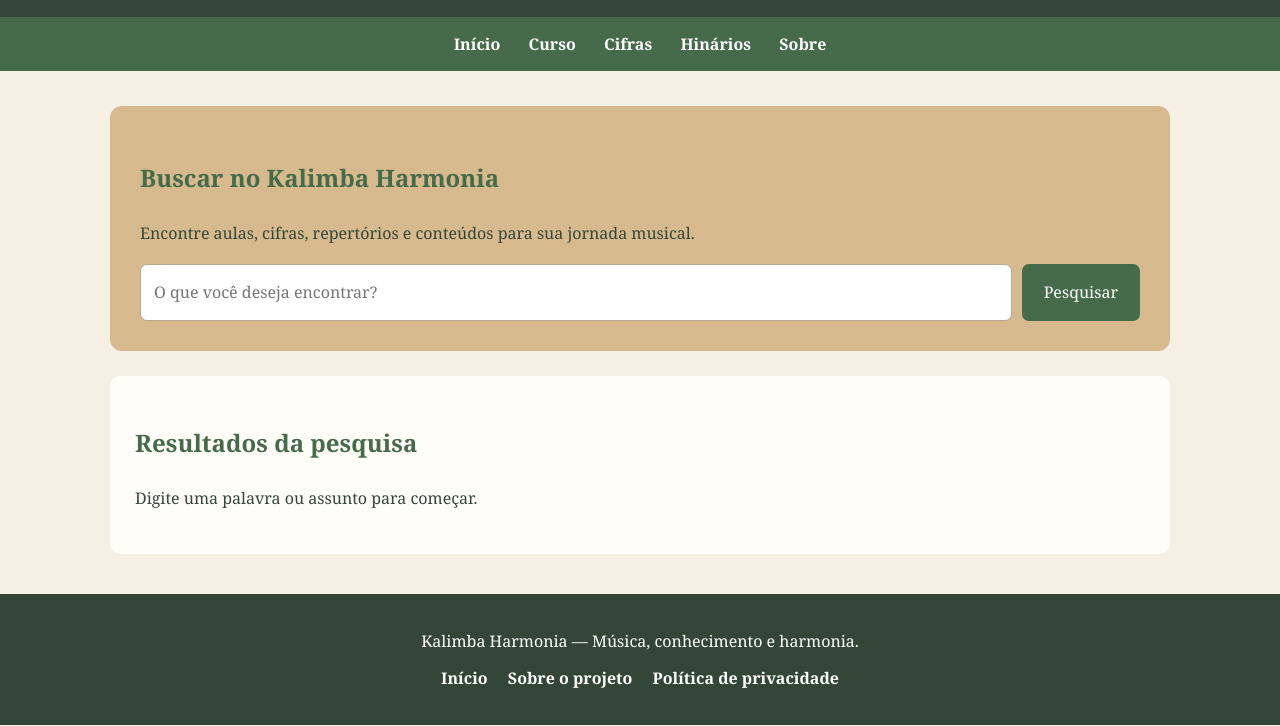
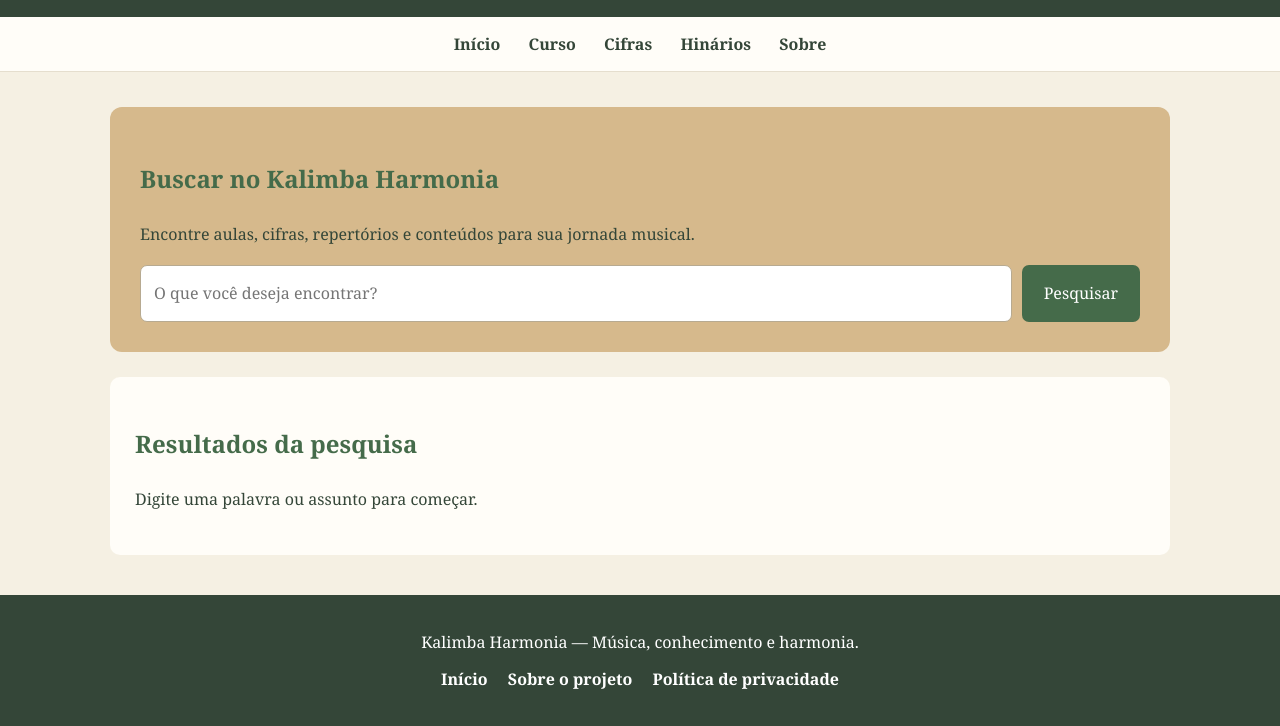
Before and after one commit to anaferracini/kalimba-harmonia, a plain HTML site: page buscar.html in a window 1280 px wide. Shown: the part 91-817 px from the top of the page. Drawn offline with Linux system fonts and the light colour scheme.

Commit message:
Update buscar.html

```diff
--- a/buscar.html
+++ b/buscar.html
@@ -44,20 +44,22 @@ header h1 {
 /* MENU PRINCIPAL */
 
 nav {
-  background: var(--verde);
+  background: #fffdf8;
   padding: 13px;
   text-align: center;
+  border-bottom: 1px solid #e5dece;
 }
 
 nav a {
   display: inline-block;
-  color: white;
+  color: #344638;
   text-decoration: none;
   margin: 0 12px;
   font-weight: bold;
 }
 
 nav a:hover {
+  color: #456b4a;
   text-decoration: underline;
 }
 
```
